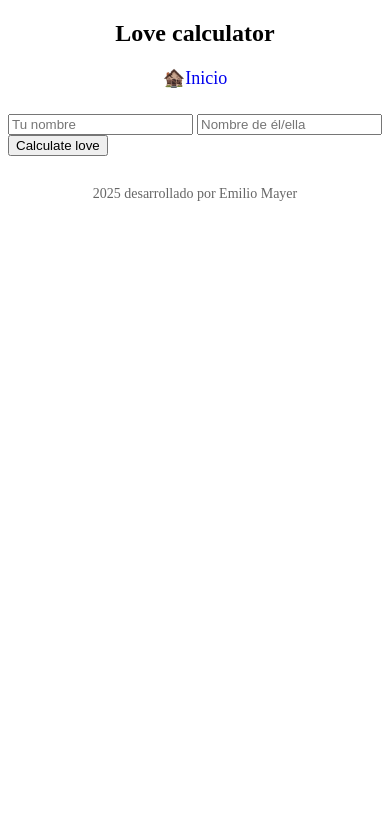
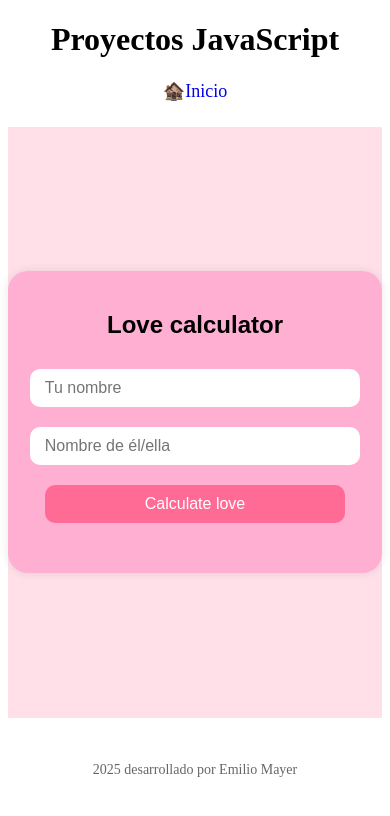
Before and after one commit to EmilioM1983/diez-proyectos-js, a plain HTML site: page love-calculator/index.html in a window 390 px wide. Drawn offline with Linux system fonts and the light colour scheme.

Commit message:
feat: love calculator

```diff
--- a/love-calculator/index.html
+++ b/love-calculator/index.html
@@ -1,5 +1,5 @@
 <!DOCTYPE html>
-<html lang="en">
+<html lang="es">
   <head>
     <meta charset="UTF-8" />
     <meta name="viewport" content="width=device-width, initial-scale=1.0" />
@@ -8,14 +8,15 @@
   </head>
   <body>
     <header>
+      <h1>Proyectos JavaScript</h1>
       <nav>
-        <h1>Love calculator</h1>
         <a href="../index.html">🏚️Inicio</a>
       </nav>
     </header>
 
     <main>
       <div class="container">
+        <h2>Love calculator</h2>
         <input type="text" id="user-name" placeholder="Tu nombre"/>
         <input type="text" id="other-name" placeholder="Nombre de él/ella"/>
         <button onclick="calculateLove()">Calculate love</button>
@@ -25,7 +26,9 @@
       </div>
     </main>
 
-    <footer>2025 desarrollado por Emilio Mayer</footer>
+    <footer>
+      <p>2025 desarrollado por Emilio Mayer</p>
+    </footer>
 
     <script src="script.js"></script>
   </body>
--- a/love-calculator/script.js
+++ b/love-calculator/script.js
@@ -0,0 +1,22 @@
+function calculateLove(){
+    const yourName = document.getElementById("user-name").value;
+    const otherName = document.getElementById("other-name").value;
+
+    const result = document.getElementById("result");
+
+    if(yourName && otherName){
+        /*
+        const hash = (yourName + otherName).split('').reduce((acc, char) => acc + char.charCodeAt(0), 0);
+        const lovePercentage = hash % 101;
+        */
+
+        const lovePercentage = (yourName.length * otherName.length * 4) % 101;
+
+        result.style.color = 'green';
+        result.textContent = `Tienes un ${lovePercentage}% de compatibilidad`;
+    } else{
+        result.style.color = 'red';
+        result.textContent = "Por favor, ingresa ambos nombres";
+    }
+
+}
--- a/love-calculator/styles.css
+++ b/love-calculator/styles.css
@@ -6,15 +6,73 @@ header {
 nav a{
     font-size: 18px;
     text-decoration: none;
-    padding: 0;
 }
 
 /*Estilos del ejercicio*/
 
+main {
+    font-family: 'Arial',sans-serif;
+    display: flex;
+    align-items: center;
+    justify-content: center;
+    min-height: 70vh;
+    background-color: #ffe0e9;
+}
+
+.container{
+    text-align: center;
+    background-color: #ffafd2;
+    padding: 40px;
+    border-radius: 20px;
+    box-shadow: 0 0 10px rgb(0, 0, 0, 0.1);
+}
+
+input, button{
+    padding: 10px 15px;
+    margin: 10px 0;
+    border: none;
+    border-radius: 10px;
+    outline: none;
+}
+
+button{
+    background-color: #ff6b95;
+    color: white;
+    cursor: pointer;
+    transition: background-color 0.3s;
+}
+
+button:hover{
+    background-color: #ff3c6e;
+}
+
+#result {
+    font-size: 24px;
+    margin-top: 20px;
+}
+
 
 footer {
+    display: flex;
+    justify-content: center;
     margin-top: 30px;
     text-align: center;
     font-size: 14px;
     color: #666;
 }
+
+@media (max-width: 480px) {
+    .container {
+        width: 90%;
+        padding: 20px;
+    }
+
+    input, button {
+        width: 90%;
+        font-size: 16px;
+    }
+
+    #result {
+        font-size: 20px;
+    }
+}
```
Also changed, not shown: index.html (+1 -1 lines).
